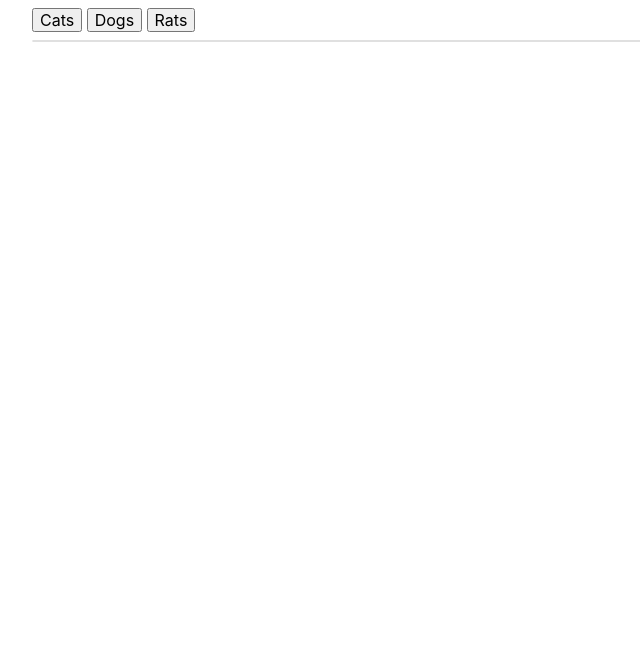
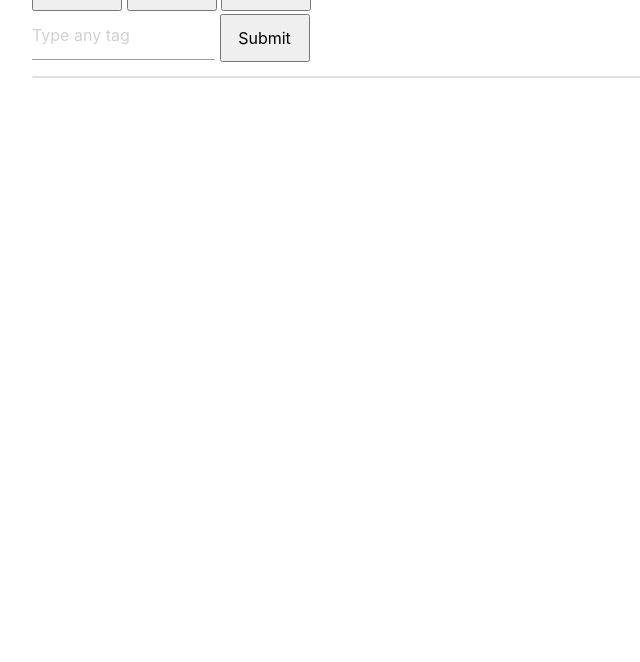
Before and after one commit to awilsongithub/flickr-ajax, a plain HTML site: page index.html in a window 1280 px wide. Shown: the part 138-800 px from the top of the page, without its empty margins (160-800 px from the left). Drawn offline with nearby package versions, Linux system fonts and the light colour scheme.

Commit message:
added ability to type any tag

```diff
--- a/css/main.css
+++ b/css/main.css
@@ -99,6 +99,23 @@ textarea {
 
    .collection .collection-item.avatar .title {
        line-height: 40px;
+   }
+   #search-form {
+       width: 300px;
+   }
+   input, button {
+       height: 3rem;
+   }
+   button.cats, button.dogs, button.rats, input[type=submit] {
+       width: 30%;
+       cursor: pointer;
+   }
+   button:hover, input[type=submit]:hover {
+       background: #eee;
+   }
+   input[type=text].search-field {
+       width: 61%;
+       display: inline;
    }
 
 /* ==========================================================================
--- a/index.html
+++ b/index.html
@@ -21,10 +21,17 @@
 
     <div class="container">
 
-        <h1>Order photos here</h1>
-        <button class='cats'>Cats</button>
-        <button class='dogs'>Dogs</button>
-        <button class='rats'>Rats</button>
+        <h3>Get Pics</h3>
+
+
+        <form id='search-form' class='inline'>
+            <button class='cats'>Cats</button>
+            <button class='dogs'>Dogs</button>
+            <button class='rats'>Rats</button>
+
+            <input class='validate input-field inline search-field' type="text" id='search' placeholder="Type any tag">
+            <input type="submit" class='validate inline'>
+        </form>
 
         <ul class="collection"></ul>
 
--- a/js/main.js
+++ b/js/main.js
@@ -9,6 +9,11 @@ $(document).ready(function(){
 function registerHandlers(){
     $('button').click(function(){
         tag = $(this).text();
+        getPics(tag);
+    })
+    $('#search-form').submit(function(evt){
+        evt.preventDefault();
+        tag = $('#search').val();
         getPics(tag);
     })
 }
```
